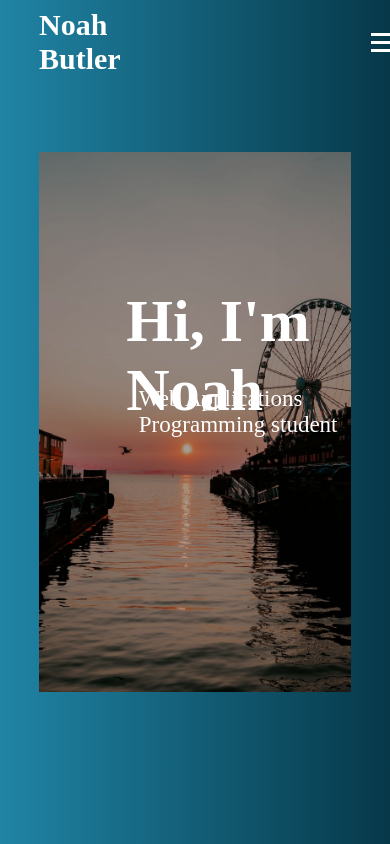
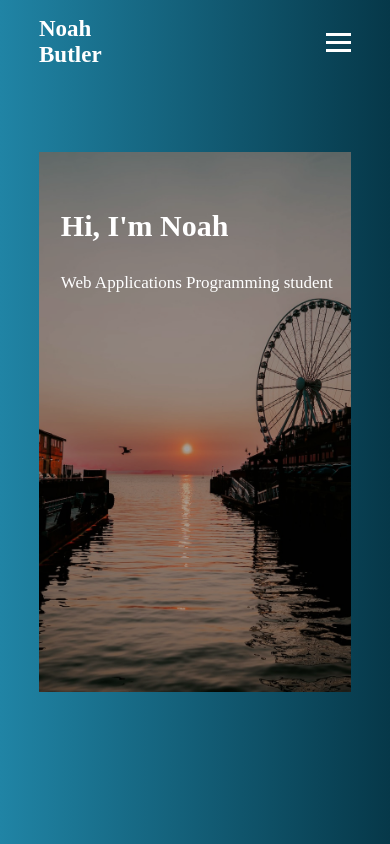
Before and after one commit to Bnoah456/Portfolio-v2, a plain HTML site: page index.html in a window 390 px wide. Drawn offline with nearby package versions, Linux system fonts and the light colour scheme.

Commit message:
addded responsive-ness to webpage

```diff
--- a/style.css
+++ b/style.css
@@ -89,8 +89,8 @@ section{
 
 .headline{
     position: absolute;
-    top: 43%;
-    left: 28%;
+    top:13%;
+    left: 8%;
     font-size: 60px;
     transform: translate(-20%, -70%);
     color: white;
@@ -99,8 +99,8 @@ section{
 }
 .headline2{
     position: absolute;
-    top: 50%;
-    left: 32%;
+    top: 21%;
+    left: 8%;
     font-size: 23px;
     transform: translate(-20%, -70%);
     color: white;
@@ -150,4 +150,83 @@ section{
     .nav-menu.active{
         left: 0;
     }
+
+    .headline{
+        position: absolute;
+        top: 15%;
+        left: 7%;
+        font-size: 40px;
+        transform: translate(-20%, -70%);
+        color: white;
+        z-index: 3;
+
+    }
+    .headline2{
+        position: absolute;
+        top: 25%;
+        left: 7%;
+        font-size: 18px;
+        transform: translate(-20%, -70%);
+        color: white;
+        z-index: 3;
+
+    }
 }
+
+@media(max-width:393px){
+
+    #logo{
+        grid-column: 2/3;
+        font-size: 23px;
+    }
+
+    .hamburger{
+        padding-left: 200px;
+        display: block;
+    }
+    .hamburger.active .bar:nth-child(2){
+        opacity: 0;
+    }
+    .hamburger.active .bar:nth-child(1){
+        transform: translateY(8px) rotate(45deg);
+    }
+    .hamburger.active .bar:nth-child(3){
+        transform: translateY(-8px) rotate(-45deg);
+    }
+    .nav-menu{
+        position: fixed;
+        left: -100%;
+        top: 90px;
+        flex-direction:row;
+        width: 100%;
+        text-align: center;
+        transition: 0.5s;
+    }
+
+    .nav-item{
+        margin: 16px 0;
+    }
+    .nav-menu.active{
+        left: 0;
+    }
+    .headline{
+        position: absolute;
+        top: 15%;
+        left: 7%;
+        font-size: 30px;
+        transform: translate(-20%, -70%);
+        color: white;
+        z-index: 3;
+
+    }
+    .headline2{
+        position: absolute;
+        top: 25%;
+        left: 7%;
+        font-size: 17px;
+        transform: translate(-20%, -70%);
+        color: white;
+        z-index: 3;
+
+    }
+}
```
